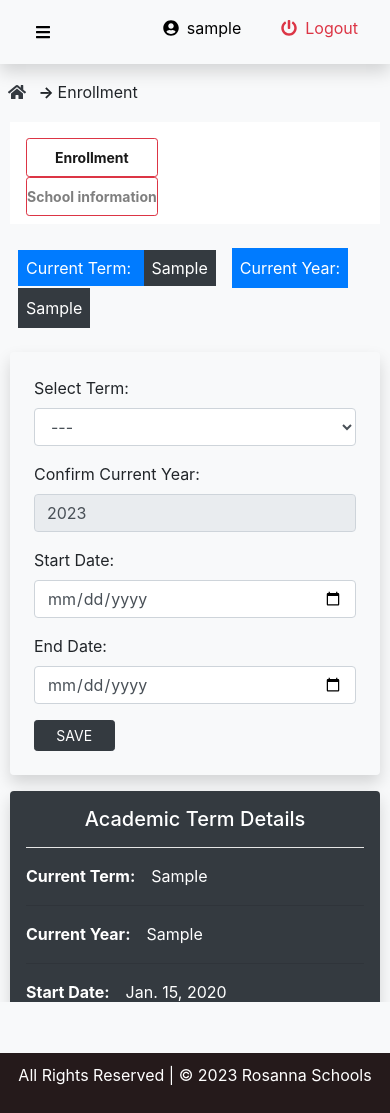
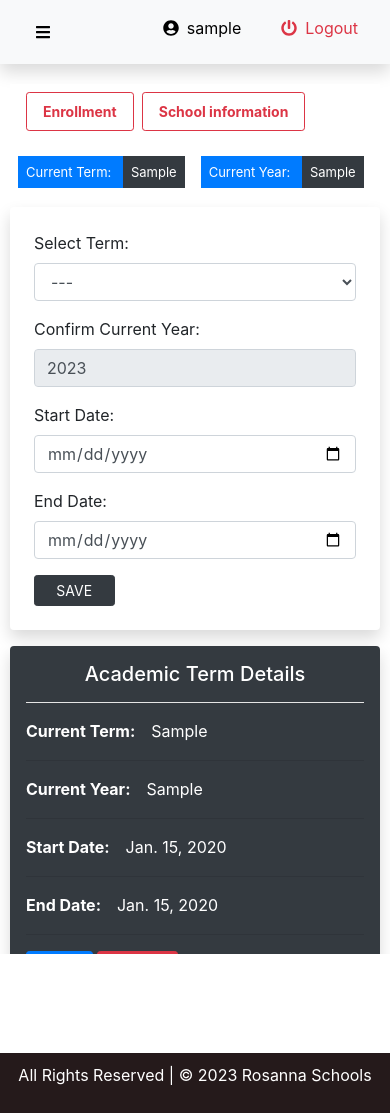
Before and after one commit to megateams/rosanna, a Django app: page /settings/enrollment/ in a window 390 px wide. Run offline with Django 4.2, Linux system fonts and the light colour scheme; a user stored in the database is signed in; tables that the repository leaves empty hold one stand-in row (values such as "Sample post"); some libraries are stand-ins or nearby versions.

Commit message:
worked on the more changes

```diff
--- a/frontend/static/css/style.css
+++ b/frontend/static/css/style.css
@@ -29,6 +29,7 @@
 
 .inner-content{
     padding: 10px;
+
     height: 80vh;
     overflow: hidden;
     overflow-y: scroll;
@@ -174,8 +175,8 @@
     padding-top: 10px;
     color: #fff;
     border-left: 3px solid #fff;
-    margin-top: -10px;
-    margin-bottom: 10px;
+    /* margin-top: -10px; */
+    /* margin-bottom: 10px; */
 
 }
 
@@ -376,7 +377,11 @@
 
     .dataTables_filter{
         /* display: none; */
+        margin-left: 180px;
         margin-right: -170px;
+        position: fixed;
+        z-index: 1;
+        /* top: 0; */
     }
 
     .dataTables_filter input{
@@ -384,10 +389,34 @@
     }
 
     .dataTables_length{
-        margin-left: -210px;
-        margin-bottom: -43px;
+        margin-left: 10px;
+        /* margin-left: -210px; */
+        margin-bottom: -50px;
+        position: fixed;
+        /* z-index: 1; */
+        /* top: 0; */
+    }
+    .current-year, .current-term{
+        /* display: none; */
+        font-size: 13px;
     }
 
+    .page_link{
+        display: none;
+    }
+
+    .inner-content{
+        padding-top: 20px;
+    }
+
+    .dataTables_wrapper {
+        overflow-y: scroll;
+        /* max-height: 100px; Adjust the maximum height as needed */
+    }
+
+    #table{
+        margin-top: 50px;
+    }
 
 }
 /* small screen */
--- a/frontend/static/js/scripts.js
+++ b/frontend/static/js/scripts.js
@@ -3,14 +3,14 @@
 // $(document).ready(function() {
     new DataTable("#table", {
         // responsive: true,
-        scrollX: true,
+        // scroll: true,
         "aLengthMenu" : [[10,25,-1],[10,25,'All']],
         "iDisplayLength": 10,
 
     });
     new DataTable("#table1", {
         // responsive: true,
-        scrollX: true,
+        // scroll: true,
         "aLengthMenu" : [[3,5,10,25,-1],[3,5,10,25,'All']],
         "iDisplayLength": 3,
 
--- a/frontend/templates/frontend/base.html
+++ b/frontend/templates/frontend/base.html
@@ -213,7 +213,7 @@
 
         <!-- sidebar -->
         <!-- content -->
-        <div class="content bg-light">
+        <div class="content bg-white">
 
             <!-- navbar -->
             <nav class="navbar bg-light shadow align-items-center">
@@ -236,7 +236,7 @@
             <!-- navbar -->
 
             <!-- page header -->
-            <div class="m-2 mt-3">
+            <div class="m-2 mt-3 page_link">
                 <a href="/dashboard" class="text-dark"><i class="fas fa-home    mr-2"></i> </a>
                 <span><b> -> </b> {% block pagetitle %}{% endblock pagetitle %} </span>
             </div>
--- a/frontend/templates/frontend/settings.html
+++ b/frontend/templates/frontend/settings.html
@@ -4,9 +4,9 @@
 {% block  main %}
 
 <!-- inner-content -->
-<div class="inner-content">
-    <nav class="navbar navbar-expand-lg navbar-light bg-white">
-        <ul class="navbar-nav mr-auto mt-2 mt-lg-0">
+<div class="inner-content ">
+    <nav class="navbar navbar-light bg-white settings_links ">
+        <ul class="d-flex" style="list-style-type: none;">
             <li class="nav-item active">
                 <a class="nav-link btn btn-sm btn-outline-danger mr-2" href="/settings/enrollment"><b>Enrollment</b> <span class="sr-only">(current)</span></a>
             </li>
@@ -17,16 +17,17 @@
         </ul>
     </nav>
     <!-- current term -->
-    <div class="row ml-2 mt-4 align-items-center">
+    <div class="row ml-2 mt-2 align-items-center">
         {% for data in term_data %}
         <div class="current-term mr-3">
             <a class=" btn-md btn-primary text-white p-2">Current Term: </a>
             <a  class=" btn-md btn-dark text-white p-2">{{data.current_term}} </a>
         </div>
         <div class="current-year">
-        </div>
             <a class=" btn-md btn-primary text-white p-2">Current Year: </a>
             <a class=" btn-md btn-dark text-white p-2">{{data.current_year}} </a>
+        </div>
+
         {% endfor %}
     </div>
     <!-- current term -->
--- a/teacher/templates/teacher/base.html
+++ b/teacher/templates/teacher/base.html
@@ -66,7 +66,7 @@
 
         <!-- sidebar -->
         <!-- content -->
-        <div class="content bg-light">
+        <div class="content bg-white">
 
             <!-- navbar -->
             <nav class="navbar bg-light shadow align-items-center">
```
